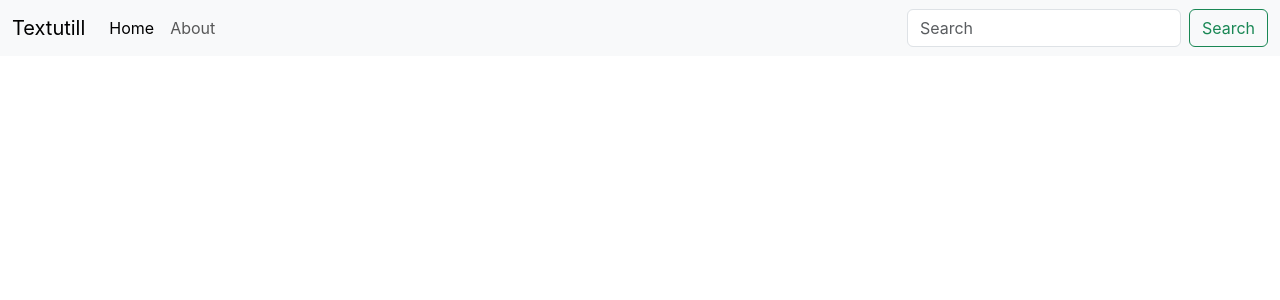
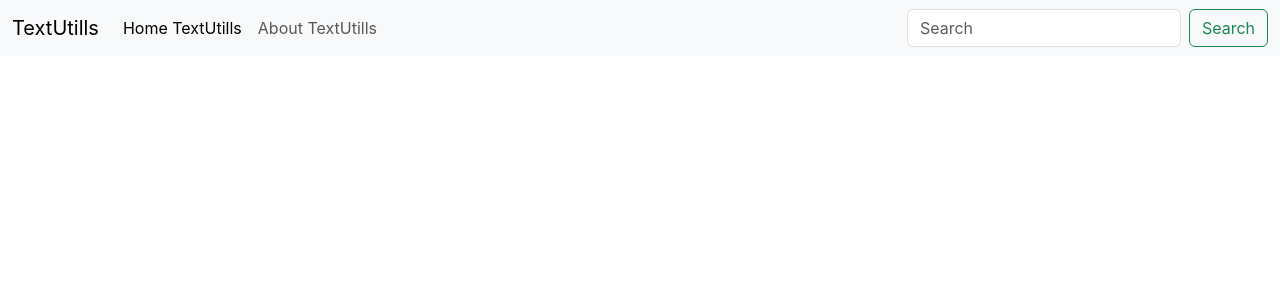
Before and after one commit to Shlokultra/React-Tutorial, a React (Create React App) app: page / in a window 1280 px wide. Shown: the top 300 px of the page. Built offline with nearby package versions, Linux system fonts and the light colour scheme.

Commit message:
cwh video6 completed

```diff
--- a/src/App.js
+++ b/src/App.js
@@ -1,36 +1,11 @@
 // import logo from './logo.svg';
 import './App.css';
-
+import Navbar from './components/Navbar';
 
 function App() {
   return (
     <>
-      <nav className="navbar navbar-expand-lg bg-body-tertiary">
-  <div className="container-fluid">
-    <a className="navbar-brand" href="/">Textutill</a>
-    <button className="navbar-toggler" type="button" data-bs-toggle="collapse" data-bs-target="#navbarSupportedContent" aria-controls="navbarSupportedContent" aria-expanded="false" aria-label="Toggle navigation">
-      <span className="navbar-toggler-icon"></span>
-    </button>
-    <div className="collapse navbar-collapse" id="navbarSupportedContent">
-      <ul className="navbar-nav me-auto mb-2 mb-lg-0">
-        <li className="nav-item">
-          <a className="nav-link active" aria-current="page" href="/">Home</a>
-        </li>
-        <li className="nav-item">
-          <a className="nav-link" href="/">About</a>
-        </li>
-
-        <li className="nav-item">
-          {/* <a className="nav-link disabled" aria-disabled="true">Disabled</a> */}
-        </li>
-      </ul>
-      <form className="d-flex" role="search">
-        <input className="form-control me-2" type="search" placeholder="Search" aria-label="Search"/>
-        <button className="btn btn-outline-success" type="submit">Search</button>
-      </form>
-    </div>
-  </div>
-</nav>
+      <Navbar title="TextUtills" aboutText="About TextUtills" homeText="Home TextUtills"/>
     </>
   );
 }
--- /dev/null
+++ b/src/components/Navbar.js
@@ -0,0 +1,46 @@
+import React from 'react'
+import PropTypes from 'prop-types'
+
+export default function Navbar(props) {
+    return (
+        <>
+            <nav className="navbar navbar-expand-lg bg-body-tertiary">
+                <div className="container-fluid">
+                    <a className="navbar-brand" href="/">{props.title}</a>
+                    <button className="navbar-toggler" type="button" data-bs-toggle="collapse" data-bs-target="#navbarSupportedContent" aria-controls="navbarSupportedContent" aria-expanded="false" aria-label="Toggle navigation">
+                        <span className="navbar-toggler-icon"></span>
+                    </button>
+                    <div className="collapse navbar-collapse" id="navbarSupportedContent">
+                        <ul className="navbar-nav me-auto mb-2 mb-lg-0">
+                            <li className="nav-item">
+                                <a className="nav-link active" aria-current="page" href="/">{props.homeText}</a>
+                            </li>
+                            <li className="nav-item">
+                                <a className="nav-link" href="/">{props.aboutText}</a>
+                            </li>
+
+                            <li className="nav-item">
+                                {/* <a className="nav-link disabled" aria-disabled="true">Disabled</a> */}
+                            </li>
+                        </ul>
+                        <form className="d-flex" role="search">
+                            <input className="form-control me-2" type="search" placeholder="Search" aria-label="Search" />
+                            <button className="btn btn-outline-success" type="submit">Search</button>
+                        </form>
+                    </div>
+                </div>
+            </nav>
+        </>
+    )
+}
+Navbar.propTypes = {
+    title: PropTypes.string,
+    aboutText: PropTypes.string,
+    homeText: PropTypes.string
+}
+
+Navbar.defaultProps = {
+    title: 'Set title here',
+    aboutText: 'About text here',
+    homeText: 'Home'
+}
```
